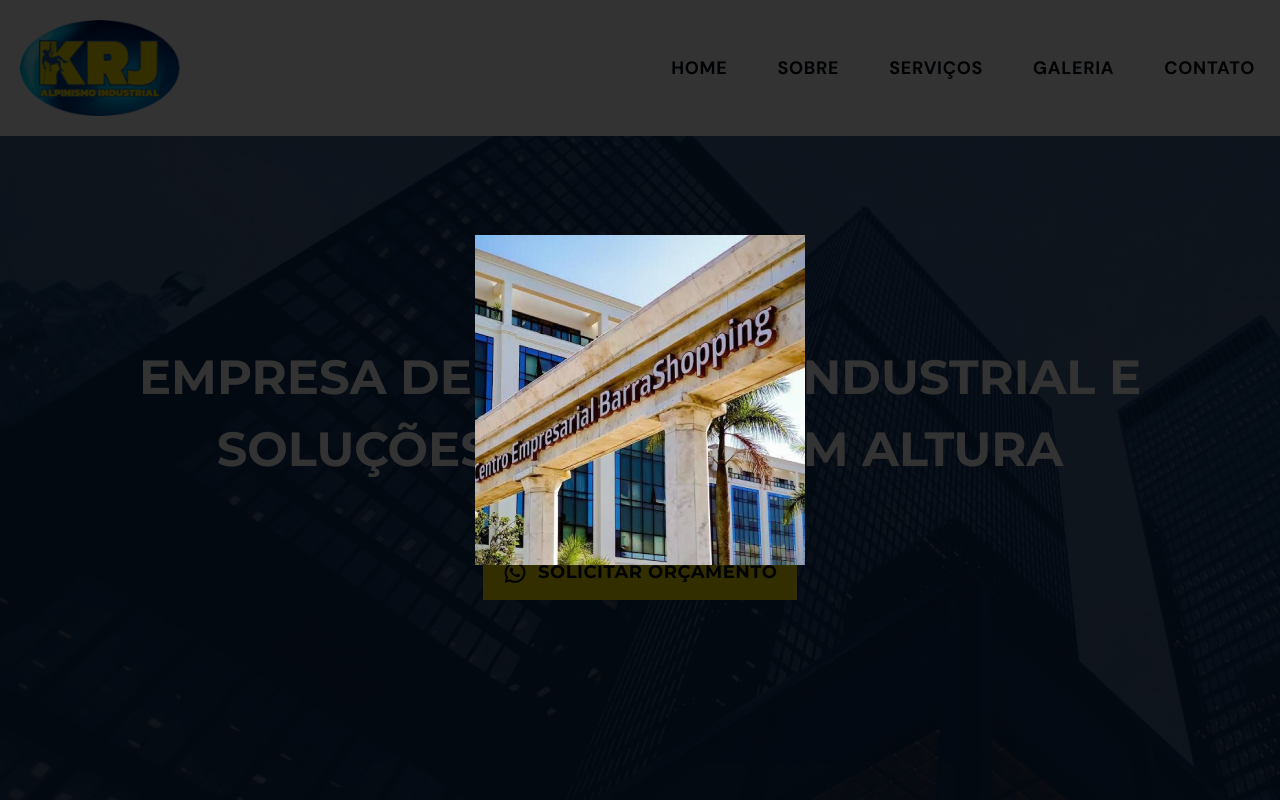
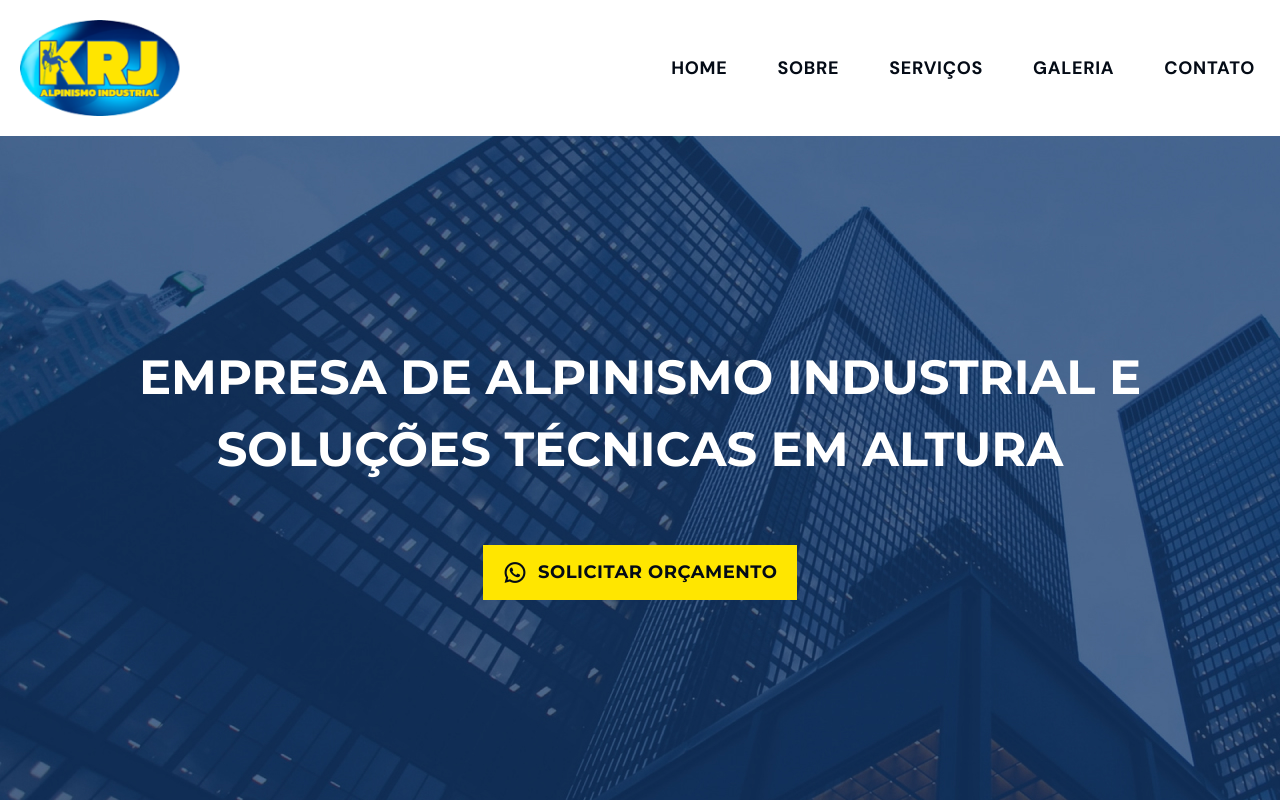
Before and after one commit to santos2408/krjalpinismo-website, a plain HTML site: page index.html in a window 1280 px wide. Shown: the top 800 px of the page. Drawn offline with nearby package versions, Linux system fonts and the light colour scheme.

Commit message:
fix: readme

```diff
--- a/index.html
+++ b/index.html
@@ -262,9 +262,9 @@
          </div>
       </section>
 
-      <div class="popup__image">
+      <!-- <div class="popup__image">
          <img class="popup__img" src="./img/gallery-01.png" alt="">
-      </div>
+      </div> -->
 
       <section class="contact section" id="contact">
          <div class="contact__description">
```
